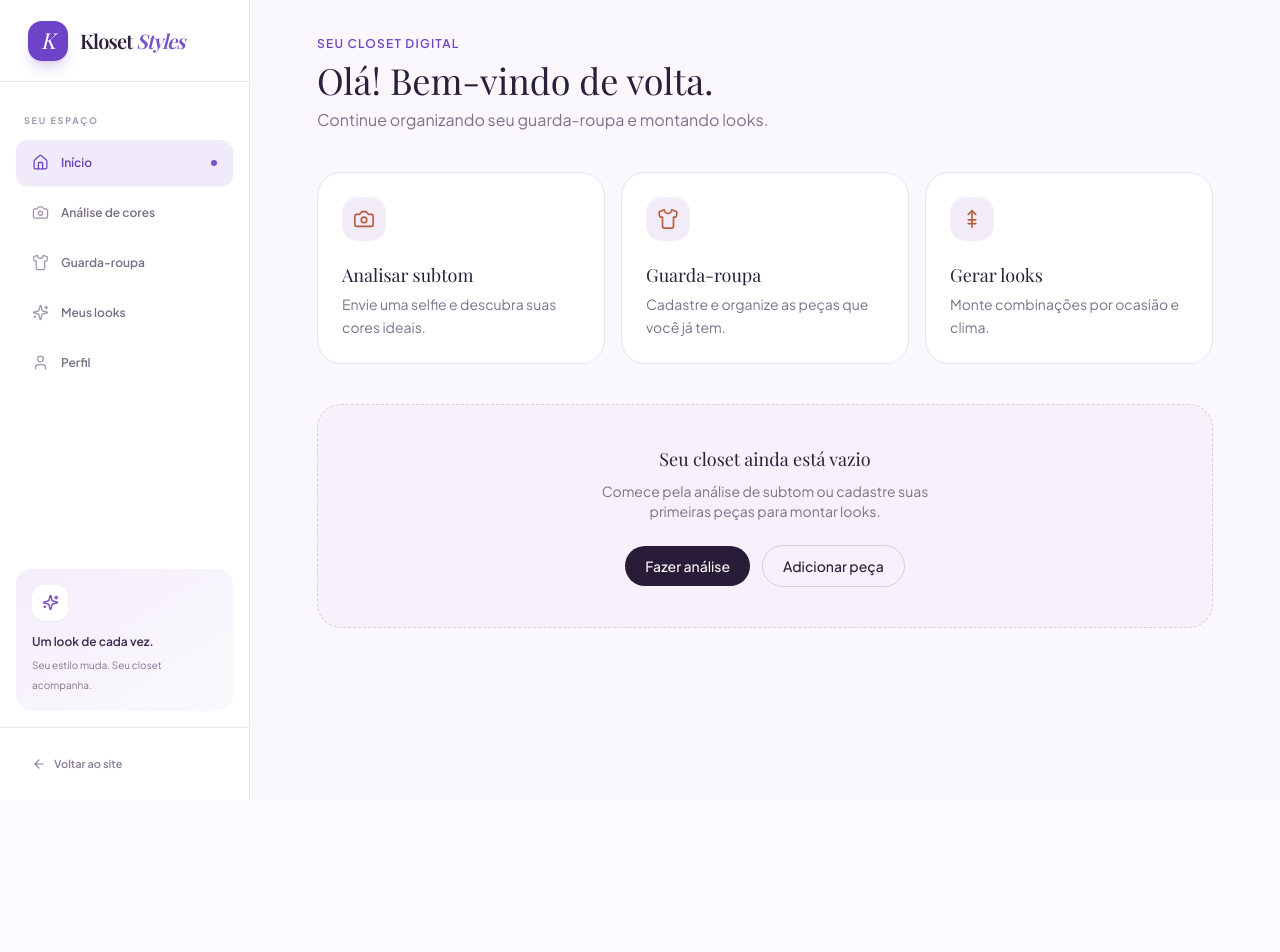
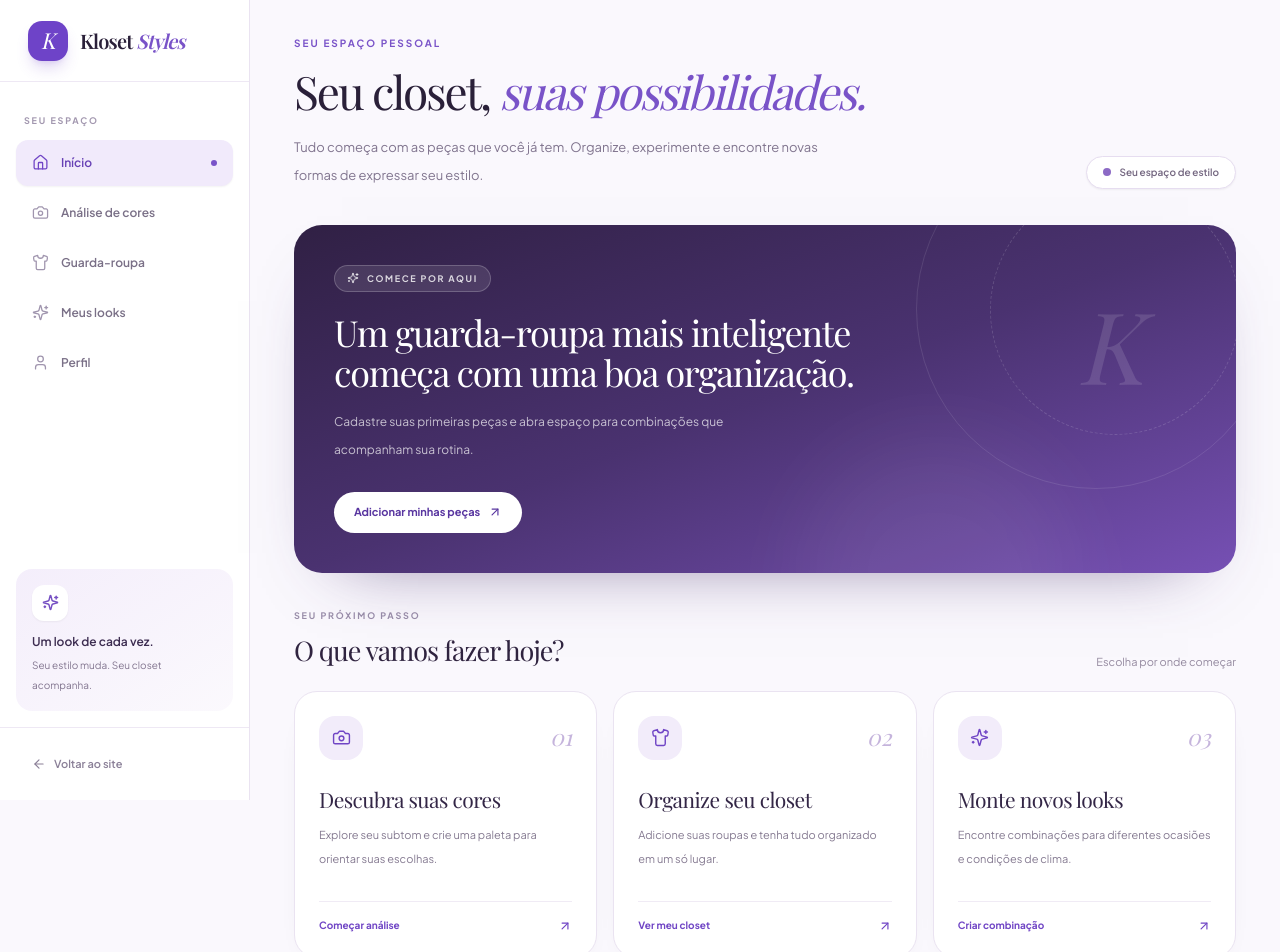
Before and after one commit to qeloize-elyot/kloset-styles, a Next.js app: page /dashboard in a window 1280 px wide. Shown: the top 952 px of the page. Before the commit the page ends 800 px from the top, so only its background shows below. Built offline with nearby package versions, Linux system fonts and the light colour scheme.

Commit message:
style: aplica redesign da página inicial do dashboard

```diff
--- a/app/(dashboard)/dashboard/page.tsx
+++ b/app/(dashboard)/dashboard/page.tsx
@@ -1,95 +1,107 @@
 import Link from "next/link";
+import { ArrowUpRight, Camera, CloudSun, Shirt, Sparkles } from "lucide-react";
+
+const actions = [
+  {
+    href: "/analise",
+    number: "01",
+    icon: Camera,
+    title: "Descubra suas cores",
+    text: "Explore seu subtom e crie uma paleta para orientar suas escolhas.",
+    label: "Começar análise",
+  },
+  {
+    href: "/guarda-roupa",
+    number: "02",
+    icon: Shirt,
+    title: "Organize seu closet",
+    text: "Adicione suas roupas e tenha tudo organizado em um só lugar.",
+    label: "Ver meu closet",
+  },
+  {
+    href: "/looks",
+    number: "03",
+    icon: Sparkles,
+    title: "Monte novos looks",
+    text: "Encontre combinações para diferentes ocasiões e condições de clima.",
+    label: "Criar combinação",
+  },
+];
 
 export default function DashboardPage() {
   return (
-    <div className="max-w-4xl mx-auto space-y-10">
-      <div>
-        <p className="text-xs uppercase tracking-widest text-[#B85D3B] font-semibold mb-2">
-          Seu closet digital
-        </p>
-        <h1 className="font-serif text-3xl md:text-4xl text-[#181715]">
-          Olá! Bem-vindo de volta.
-        </h1>
-        <p className="mt-2 text-[#6E6A63]">
-          Continue organizando seu guarda-roupa e montando looks.
-        </p>
+    <div className="space-y-9 pb-20 sm:pb-4">
+      <div className="flex flex-col justify-between gap-5 sm:flex-row sm:items-end">
+        <div>
+          <p className="text-[10px] font-extrabold uppercase tracking-[0.2em] text-[#7953C8]">Seu espaço pessoal</p>
+          <h1 className="mt-3 font-serif text-[36px] leading-tight tracking-[-0.045em] text-[#2A2039] sm:text-[46px]">Seu closet, <span className="italic text-[#7953C8]">suas possibilidades.</span></h1>
+          <p className="mt-3 max-w-[540px] text-[13px] leading-7 text-[#81758F]">Tudo começa com as peças que você já tem. Organize, experimente e encontre novas formas de expressar seu estilo.</p>
+        </div>
+        <div className="inline-flex w-fit items-center gap-2 rounded-full border border-[#E6DDF0] bg-white px-4 py-2 text-[10px] font-semibold text-[#746780] shadow-sm">
+          <span className="h-2 w-2 rounded-full bg-[#8C6AC5]" /> Seu espaço de estilo
+        </div>
       </div>
 
-      {/* Cards de ação */}
-      <div className="grid sm:grid-cols-3 gap-4">
-        <Link
-          href="/analise"
-          className="group rounded-3xl border border-[#E5DFD5] bg-white p-6 hover:border-[#B85D3B]/40 hover:shadow-lg hover:shadow-[#B85D3B]/5 transition-all"
-        >
-          <div className="w-11 h-11 rounded-2xl bg-[#F2EDE4] flex items-center justify-center mb-5 group-hover:scale-105 transition-transform">
-            <svg width="22" height="22" viewBox="0 0 24 24" fill="none" stroke="#B85D3B" strokeWidth="1.8" strokeLinecap="round" strokeLinejoin="round">
-              <path d="M14.5 4h-5L7 7H4a2 2 0 0 0-2 2v9a2 2 0 0 0 2 2h16a2 2 0 0 0 2-2V9a2 2 0 0 0-2-2h-3l-2.5-3z" />
-              <circle cx="12" cy="13" r="3" />
-            </svg>
+      <section className="relative overflow-hidden rounded-[28px] bg-gradient-to-br from-[#302044] via-[#4A3270] to-[#7650B4] p-7 text-white shadow-[0_28px_70px_-48px_rgba(67,43,104,0.75)] sm:p-10">
+        <div className="relative z-10 max-w-[600px]">
+          <div className="inline-flex items-center gap-2 rounded-full border border-white/20 bg-white/10 px-3 py-1.5 text-[9px] font-bold uppercase tracking-[0.18em] text-white/80"><Sparkles size={12} /> Comece por aqui</div>
+          <h2 className="mt-5 max-w-[570px] font-serif text-3xl leading-[1.1] tracking-[-0.035em] sm:text-4xl">Um guarda-roupa mais inteligente começa com uma boa organização.</h2>
+          <p className="mt-4 max-w-[440px] text-[12px] leading-7 text-white/70">Cadastre suas primeiras peças e abra espaço para combinações que acompanham sua rotina.</p>
+          <Link href="/guarda-roupa" className="mt-7 inline-flex items-center gap-2 rounded-full bg-white px-5 py-3 text-[11px] font-bold text-[#5936A0] transition-all hover:-translate-y-0.5 hover:bg-[#F4EEFB]">Adicionar minhas peças <ArrowUpRight size={14} /></Link>
+        </div>
+        <div className="pointer-events-none absolute -right-10 -top-24 h-[360px] w-[360px] rounded-full border border-white/10" />
+        <div className="pointer-events-none absolute -right-1 top-[-40px] h-[250px] w-[250px] rounded-full border border-dashed border-white/15" />
+        <div className="pointer-events-none absolute bottom-[-145px] right-[17%] h-[280px] w-[280px] rounded-full bg-white/[0.06] blur-2xl" />
+        <span className="pointer-events-none absolute right-[10%] top-[20%] hidden font-serif text-[100px] italic leading-none text-white/[0.12] lg:block">K</span>
+      </section>
+
+      <section>
+        <div className="flex flex-col justify-between gap-2 sm:flex-row sm:items-end">
+          <div>
+            <p className="text-[9px] font-extrabold uppercase tracking-[0.2em] text-[#9A8EAA]">Seu próximo passo</p>
+            <h2 className="mt-2 font-serif text-[27px] tracking-[-0.035em] text-[#302440]">O que vamos fazer hoje?</h2>
           </div>
-          <h2 className="font-serif text-lg text-[#181715] mb-1">Analisar subtom</h2>
-          <p className="text-sm text-[#6E6A63] leading-relaxed">
-            Envie uma selfie e descubra suas cores ideais.
-          </p>
-        </Link>
+          <p className="text-[11px] text-[#94899F]">Escolha por onde começar</p>
+        </div>
 
-        <Link
-          href="/guarda-roupa"
-          className="group rounded-3xl border border-[#E5DFD5] bg-white p-6 hover:border-[#B85D3B]/40 hover:shadow-lg hover:shadow-[#B85D3B]/5 transition-all"
-        >
-          <div className="w-11 h-11 rounded-2xl bg-[#F2EDE4] flex items-center justify-center mb-5 group-hover:scale-105 transition-transform">
-            <svg width="22" height="22" viewBox="0 0 24 24" fill="none" stroke="#B85D3B" strokeWidth="1.8" strokeLinecap="round" strokeLinejoin="round">
-              <path d="M20.38 3.46 16 2a4 4 0 0 1-8 0L3.62 3.46a2 2 0 0 0-1.34 2.23l.58 3.46a1 1 0 0 0 .99.85H6v10c0 1.1.9 2 2 2h8a2 2 0 0 0 2-2V10h2.15a1 1 0 0 0 .99-.85l.58-3.46a2 2 0 0 0-1.34-2.23z" />
-            </svg>
+        <div className="mt-5 grid gap-4 md:grid-cols-3">
+          {actions.map((action) => {
+            const Icon = action.icon;
+            return (
+              <Link key={action.href} href={action.href} className="group rounded-[23px] border border-[#EAE3F1] bg-white p-6 shadow-[0_14px_35px_-32px_rgba(51,31,79,0.45)] transition-all hover:-translate-y-1 hover:border-[#D6C4EC] hover:shadow-[0_20px_40px_-30px_rgba(89,56,145,0.35)]">
+                <div className="flex items-center justify-between">
+                  <span className="flex h-11 w-11 items-center justify-center rounded-2xl bg-[#F2ECFA] text-[#7045C5] transition-transform group-hover:scale-105"><Icon size={19} strokeWidth={1.8} /></span>
+                  <span className="font-serif text-[23px] italic text-[#C5B4DC]">{action.number}</span>
+                </div>
+                <h3 className="mt-6 font-serif text-[21px] tracking-[-0.025em] text-[#332646]">{action.title}</h3>
+                <p className="mt-2 min-h-[58px] text-[11px] leading-6 text-[#857A91]">{action.text}</p>
+                <div className="mt-5 flex items-center justify-between border-t border-[#F0EBF5] pt-4 text-[10px] font-bold text-[#7045C5]">
+                  {action.label}<ArrowUpRight size={14} className="transition-transform group-hover:-translate-y-0.5 group-hover:translate-x-0.5" />
+                </div>
+              </Link>
+            );
+          })}
+        </div>
+      </section>
+
+      <section className="grid gap-4 lg:grid-cols-[1.2fr_0.8fr]">
+        <div className="rounded-[23px] border border-dashed border-[#D9CDE8] bg-[#F7F3FB] p-7 sm:p-8">
+          <div className="flex items-start gap-4">
+            <div className="flex h-11 w-11 shrink-0 items-center justify-center rounded-2xl bg-white text-[#7650C3] shadow-sm"><Shirt size={19} /></div>
+            <div>
+              <h3 className="font-serif text-[21px] text-[#352748]">Seu closet está esperando por você</h3>
+              <p className="mt-2 max-w-[470px] text-[11px] leading-6 text-[#81758F]">Quando você adicionar suas primeiras peças, elas vão aparecer aqui para facilitar a organização e a criação de looks.</p>
+              <Link href="/guarda-roupa" className="mt-5 inline-flex items-center gap-2 text-[11px] font-bold text-[#7045C5] hover:text-[#4F2E9B]">Adicionar primeira peça <ArrowUpRight size={13} /></Link>
+            </div>
           </div>
-          <h2 className="font-serif text-lg text-[#181715] mb-1">Guarda-roupa</h2>
-          <p className="text-sm text-[#6E6A63] leading-relaxed">
-            Cadastre e organize as peças que você já tem.
-          </p>
-        </Link>
-
-        <Link
-          href="/looks"
-          className="group rounded-3xl border border-[#E5DFD5] bg-white p-6 hover:border-[#B85D3B]/40 hover:shadow-lg hover:shadow-[#B85D3B]/5 transition-all"
-        >
-          <div className="w-11 h-11 rounded-2xl bg-[#F2EDE4] flex items-center justify-center mb-5 group-hover:scale-105 transition-transform">
-            <svg width="22" height="22" viewBox="0 0 24 24" fill="none" stroke="#B85D3B" strokeWidth="1.8" strokeLinecap="round" strokeLinejoin="round">
-              <path d="M12 3v18" />
-              <path d="m8 7 4-4 4 4" />
-              <path d="M8 17h8" />
-              <path d="M8 13h8" />
-            </svg>
-          </div>
-          <h2 className="font-serif text-lg text-[#181715] mb-1">Gerar looks</h2>
-          <p className="text-sm text-[#6E6A63] leading-relaxed">
-            Monte combinações por ocasião e clima.
-          </p>
-        </Link>
-      </div>
-
-      {/* Estado vazio */}
-      <div className="rounded-3xl border border-dashed border-[#D6CFC3] bg-[#F2EDE4]/40 p-10 text-center">
-        <p className="font-serif text-lg text-[#181715]">
-          Seu closet ainda está vazio
-        </p>
-        <p className="mt-2 text-sm text-[#6E6A63] max-w-sm mx-auto">
-          Comece pela análise de subtom ou cadastre suas primeiras peças para montar looks.
-        </p>
-        <div className="mt-6 flex flex-wrap items-center justify-center gap-3">
-          <Link
-            href="/analise"
-            className="px-5 py-2.5 rounded-full bg-[#181715] text-[#FAF8F5] text-sm font-medium hover:bg-[#B85D3B] transition-colors"
-          >
-            Fazer análise
-          </Link>
-          <Link
-            href="/guarda-roupa"
-            className="px-5 py-2.5 rounded-full border border-[#D6CFC3] text-sm font-medium text-[#181715] hover:border-[#181715] transition-colors"
-          >
-            Adicionar peça
-          </Link>
         </div>
-      </div>
+        <div className="rounded-[23px] border border-[#EAE3F1] bg-white p-7">
+          <div className="flex h-10 w-10 items-center justify-center rounded-2xl bg-[#F2ECFA] text-[#7650C3]"><CloudSun size={18} /></div>
+          <p className="mt-5 text-[9px] font-extrabold uppercase tracking-[0.18em] text-[#9A8EAA]">Uma dica para começar</p>
+          <p className="mt-2 font-serif text-[19px] leading-snug text-[#352748]">Separe primeiro as peças que você mais usa.</p>
+          <p className="mt-2 text-[11px] leading-6 text-[#857A91]">Elas ajudam a criar uma base realista para suas próximas combinações.</p>
+        </div>
+      </section>
     </div>
   );
 }
```
